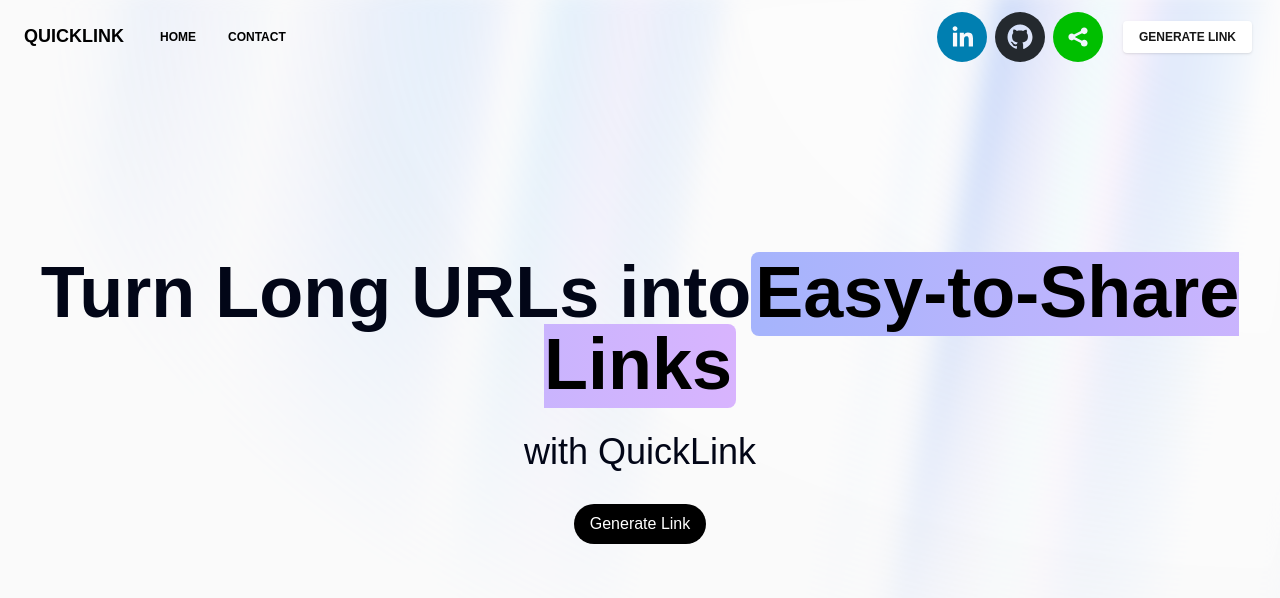
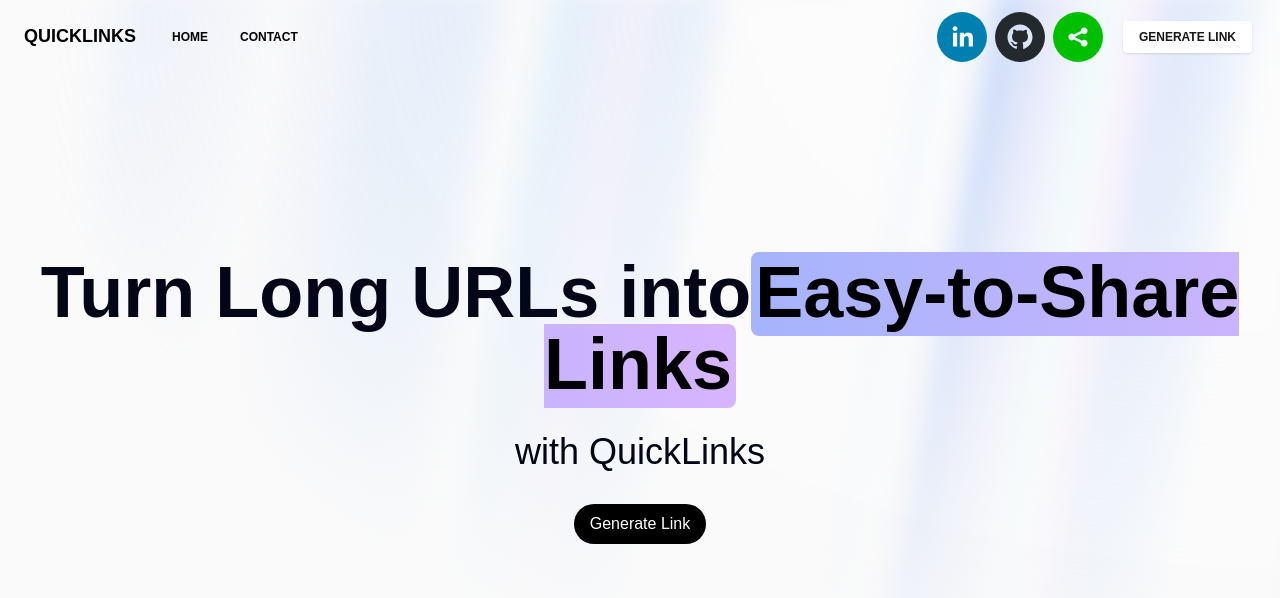
Before and after one commit to Sumittripathi07/QuickLinks, a Next.js app: page / in a window 1280 px wide. Shown: the top 598 px of the page. Built offline with nearby package versions, Linux system fonts and the light colour scheme.

Commit message:
Updated name

```diff
--- a/components/Hero.jsx
+++ b/components/Hero.jsx
@@ -27,7 +27,7 @@ export default function Hero() {
             </Highlight>
           </div>
           <div className="py-4 text-base font-extralight md:text-4xl dark:text-neutral-200">
-            with QuickLink
+            with QuickLinks
           </div>
           <Link href={"/generate"}>
             <button className="px-4 py-2 text-white bg-black rounded-full dark:bg-white w-fit dark:text-black">
--- a/components/Navbar.jsx
+++ b/components/Navbar.jsx
@@ -12,7 +12,7 @@ const Navbar = () => {
               className="inline-block py-2 mr-4 text-lg font-extrabold leading-relaxed text-black uppercase whitespace-nowrap"
               href={"/"}
             >
-              QuickLink
+              QuickLinks
             </Link>
             <button
               className="block px-3 py-1 text-xl leading-none bg-transparent border border-transparent border-solid rounded outline-none cursor-pointer lg:hidden focus:outline-none"
```
